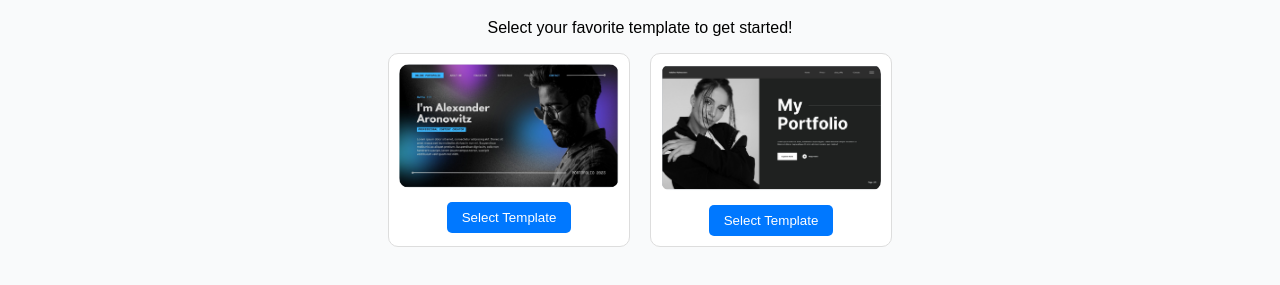
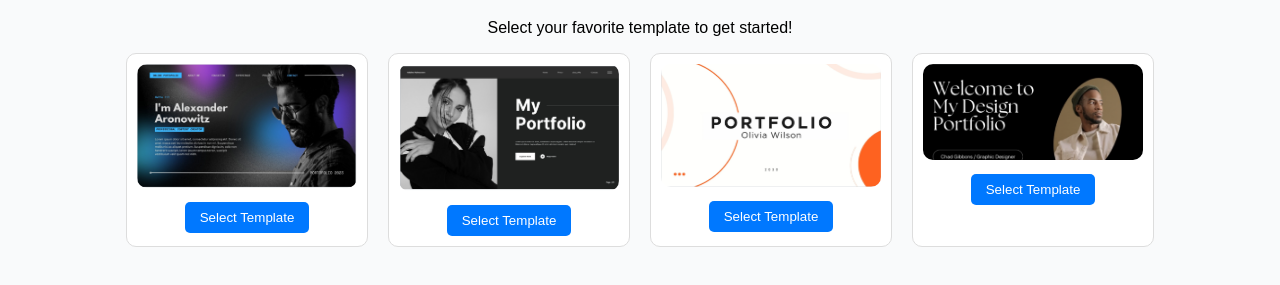
Before and after one commit to theerthana8015/portfolio_builder, a plain HTML site: page index.html in a window 1280 px wide. Shown: the part 61-346 px from the top of the page. Drawn offline with nearby package versions, Linux system fonts and the light colour scheme.

Commit message:
Update index.html

```diff
--- a/index.html
+++ b/index.html
@@ -18,6 +18,14 @@
 
     <div class="template-card" onclick="openDemo('template2.html', 2)">
       <img src="assets/template2.png" alt="Template 2">
+      <button>Select Template</button>
+    </div>
+      <div class="template-card" onclick="openDemo('template3.html', 3)">
+      <img src="assets/template3.png" alt="Template 3">
+      <button>Select Template</button>
+    </div>
+      <div class="template-card" onclick="openDemo('template4.html', 4)">
+      <img src="assets/template4.png" alt="Template 4">
       <button>Select Template</button>
     </div>
   </div>
```
